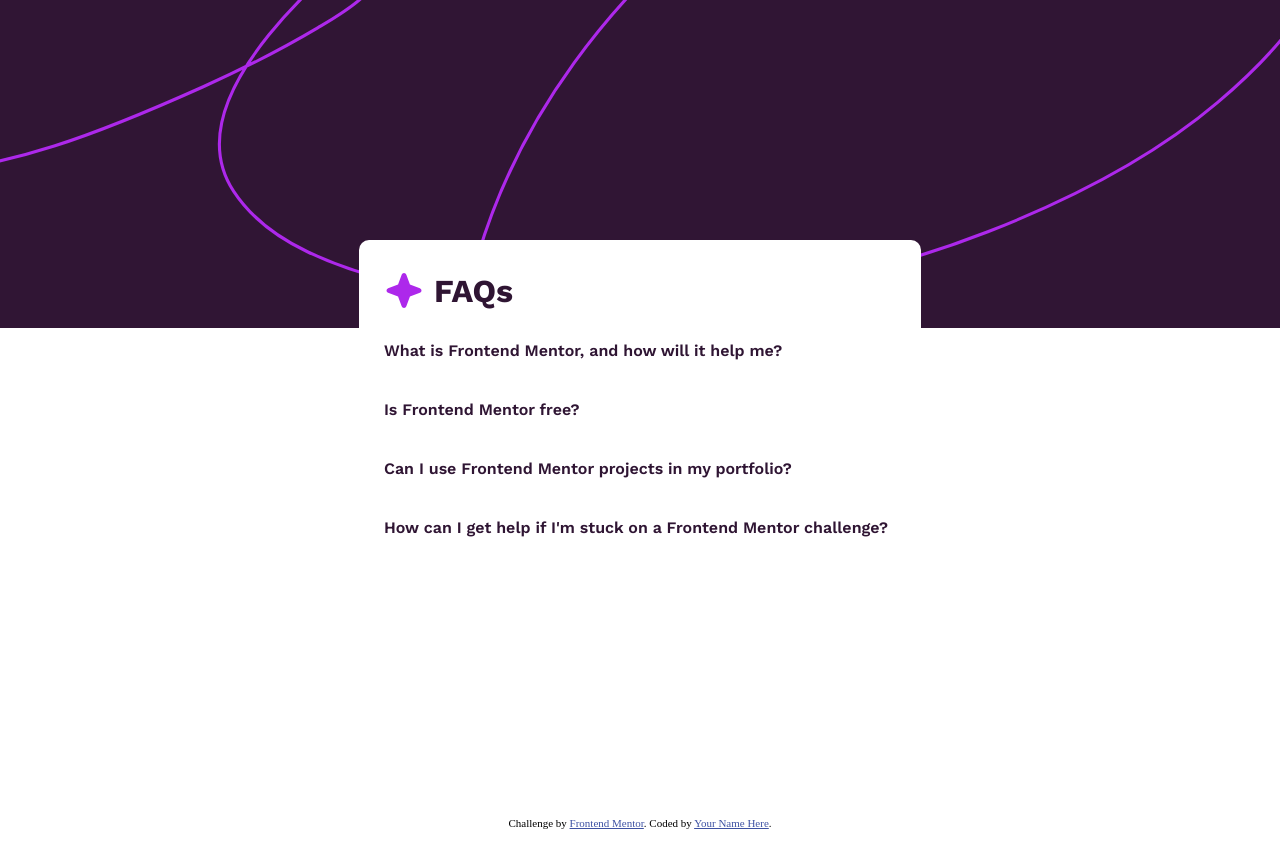
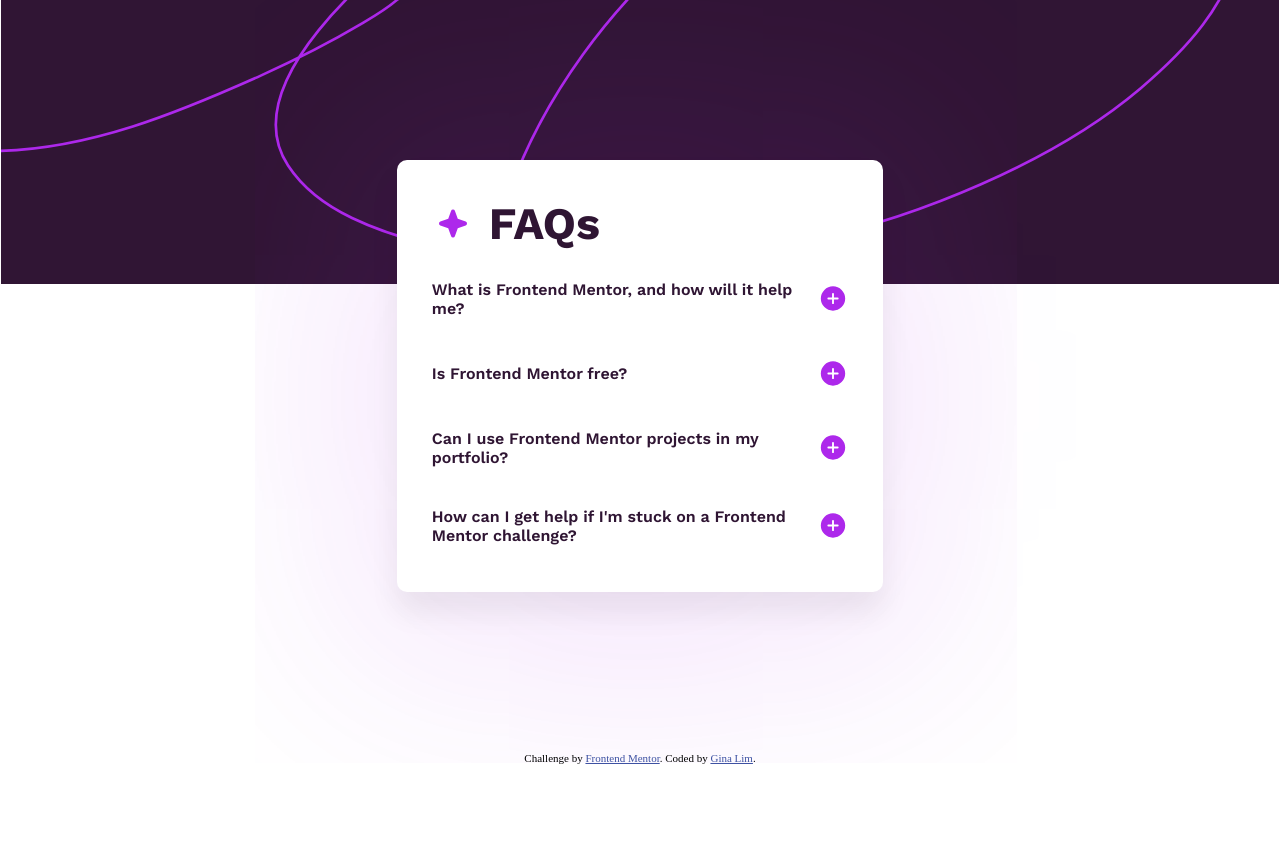
Before and after one commit to Zoooriiel/faq-accordion-FEM, a plain HTML site: page index.html in a window 1280 px wide. Before the commit the page ends 829 px from the top, so only its background shows below. Drawn offline with nearby package versions, Linux system fonts and the light colour scheme.

Commit message:
Upload completed challenge

```diff
--- a/app.js
+++ b/app.js
@@ -1 +1,23 @@
-document.getElementById
+const iconPlus = document.querySelectorAll('.icon-plus');
+const accordionHeaders = document.querySelectorAll('.accordion-header')
+const hiddenContent = document.querySelector('.hide-content')
+const revealContent = document.querySelector('.reveal-content')
+
+
+
+accordionHeaders.forEach(accordionHeader => {
+
+    accordionHeader.addEventListener("click", () => {
+        const content = accordionHeader.nextElementSibling;
+        const iconMinus = accordionHeader.querySelector("img");
+
+        if (content.classList.contains("hide-content")){
+            content.classList.replace("hide-content", "reveal-content");
+            iconMinus.src = "assets/images/icon-minus.svg";
+        }
+        else{
+            content.classList.replace("reveal-content", "hide-content");
+            iconMinus.src = "assets/images/icon-plus.svg"
+        }
+    })
+});
--- a/index.html
+++ b/index.html
@@ -8,8 +8,6 @@
   <link rel="stylesheet" href="stylesheet.css">
   <title>Frontend Mentor | FAQ accordion</title>
 
-  <!-- Feel free to remove these styles or customise in your own stylesheet 👍 -->
-
 </head>
 <body>
 
@@ -18,8 +16,9 @@
     <div id="title"><img id="icon_star" src="assets/images/icon-star.svg" alt="icon-star"><div id="title_text">FAQs</div></div>
 
     <div id="accordion-1" class="accordion">
-   <div id="accordion-1-title" class="accordion-title">
-    What is Frontend Mentor, and how will it help me?
+   <div id="accordion-1-title" class="accordion-header">
+    <div class="accordion-titletext">What is Frontend Mentor, and how will it help me?</div>
+    <img src="assets/images/icon-plus.svg" class="icon-plus">
    </div>
   <div id="accordion-1-content" class="hide-content">
     Frontend Mentor offers realistic coding challenges to help developers improve their
@@ -29,28 +28,33 @@
   </div>
 
   <div id="accordion-2">
-    <div id="accordion-2-title" class="accordion-title">
-      Is Frontend Mentor free?
+    <div id="accordion-2-title" class="accordion-header">
+      <div class="accordion-titletext">Is Frontend Mentor free?</div>
+      <img src="assets/images/icon-plus.svg" class="icon-plus">
     </div>
     <div id="accordion-2-content" class="hide-content">
     Yes, Frontend Mentor offers both free and premium coding challenges, with the free
     option providing access to a range of projects suitable for all skill levels.
+
   </div>
 </div>
 
   <div id="accordion-3">
-    <div id="accordion-4-title" class="accordion-title">
-    Can I use Frontend Mentor projects in my portfolio?
+    <div id="accordion-4-title" class="accordion-header">
+      <div class="accordion-titletext">Can I use Frontend Mentor projects in my portfolio?</div>
+    <img src="assets/images/icon-plus.svg" class="icon-plus">
   </div>
   <div id="accordion-3-content" class="hide-content">
     Yes, you can use projects completed on Frontend Mentor in your portfolio. It's an excellent
     way to showcase your skills to potential employers!
+
   </div>
 </div>
 
   <div id="accordion-4">
-    <div id="accordion-4-title" class="accordion-title">
-    How can I get help if I'm stuck on a Frontend Mentor challenge?
+    <div id="accordion-4-title" class="accordion-header">
+      <div class="accordion-titletext">How can I get help if I'm stuck on a Frontend Mentor challenge?</div>
+       <img src="assets/images/icon-plus.svg" class="icon-plus">
   </div>
     <div id="accordion-4-content" class="hide-content">
     The best place to get help is inside Frontend Mentor's Discord community. There's a help
@@ -71,7 +75,10 @@
 
   <div class="attribution">
     Challenge by <a href="https://www.frontendmentor.io?ref=challenge" target="_blank">Frontend Mentor</a>.
-    Coded by <a href="#">Your Name Here</a>.
+    Coded by <a href="#">Gina Lim</a>.
   </div>
+
+  <script type="text/javascript" src="app.js"></script>
+
 </body>
 </html>
--- a/stylesheet.css
+++ b/stylesheet.css
@@ -6,13 +6,29 @@
 
 /* end of import and miscellaneous */
 
+*,
+*::before,
+*::after {
+    margin: 0;
+    padding: 0;
+    box-sizing: border-box;
+}
+
+html, body {
+    height: 100%;
+    width: 100%;
+}
+
+/* end of reset */
+
 /* body */
 body{
     font-size: 16px;
-    background: url('assets/images/background-pattern-desktop.svg') no-repeat top center;
-              background-size: cover;
-              background-repeat: no-repeat;
-              max-height: 10vh;
+    background: url('assets/images/background-pattern-desktop.svg');
+    background-size: contain;
+    background-repeat: no-repeat;
+    background-size: 20;
+    overflow: hidden;
 }
 
 /* Font */
@@ -43,23 +59,26 @@
 
 /* white container */
 #white-container{
-    width: 40vw;
+    width: 38vw;
     height: auto;
-    min-width: 40vw;
-    margin: 30vh auto;
+    min-width: 30vw;
+    margin: 20vh auto;
     background-color: hsl(0, 0%, 100%);
     border-radius: 10px;
-    padding: 20px 25px;
+    padding: 27px 35px;
+    box-shadow: 0px 20px 300px 20px hsla(281, 83%, 55%, 0.19), 0px 20px 30px 0 rgba(0, 0, 0, 0.07);
 }
 
 /* title */
 
 #icon_star{
-    padding: 10px 10px 10px 0;
+    padding: 20px 20px 20px 5px;
+    height: auto;
+    width: 57px;
 }
 
 #title{
-    font-size: 32px;
+    font-size: 45px;
     font-family: 'Work Sans', sans-serif;
     font-weight: 700;
     color: hsl(292, 42%, 14%);
@@ -67,16 +86,32 @@
     align-items: center;
 }
 
+/* accordion header and title text*/
+.accordion-header{
+padding: 20px 0;
+font-weight: 600;
+color: hsl(292, 42%, 14%);
+display: flex;
+align-items: center;
+justify-content: space-between;
+}
+
+.accordion-titletext:hover{
+    color: #b02cec;
+    cursor: pointer;
+}
+
+/* accordion content */
+#accordion-1-content, #accordion-2-content, #accordion-3-content, #accordion-4-content{
+    color: hsl(292, 16%, 49%);
+    margin: 5px 0 35px 0;
+}
+
+/* Javascript hide and reveal content */
 .hide-content{
     display: none;
 }
 
-.plus-button{
+.reveal-content{
     display: block;
 }
-
-.accordion-title{
-padding: 20px 0;
-font-weight: 600;
-color: hsl(292, 42%, 14%);
-}
```
